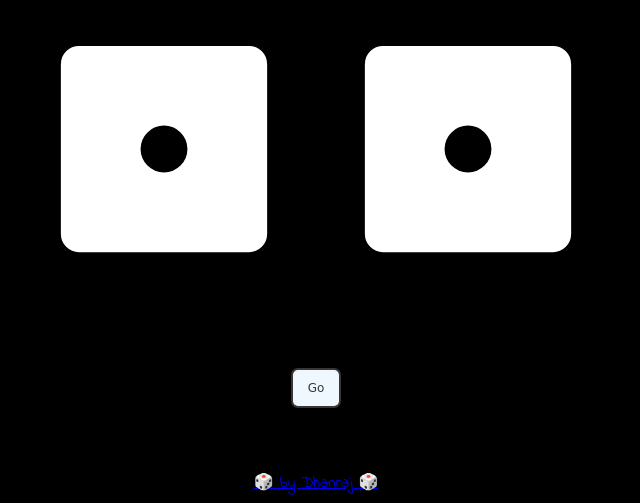
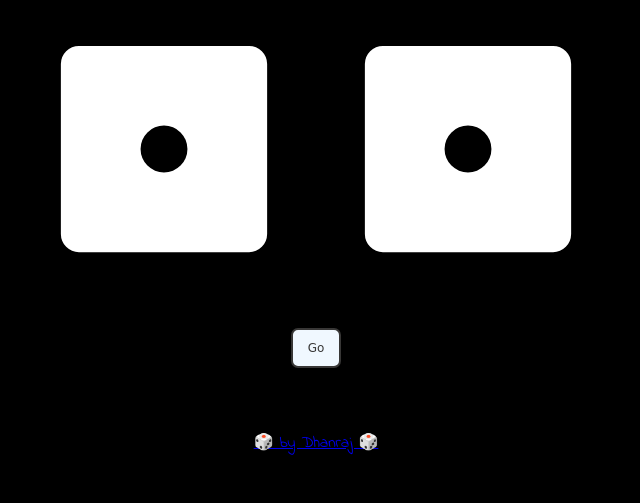
Before and after one commit to DH4NRAJ/dicee-game, a plain HTML site: page index.html in a window 1280 px wide. Shown: the part 302-805 px from the top of the page, without its empty margins (324-964 px from the left). Drawn offline with Linux system fonts and the light colour scheme.

Commit message:
Update style.css

```diff
--- a/style.css
+++ b/style.css
@@ -4,7 +4,7 @@
     margin: auto;
     text-align: center;
     border-bottom-style: solid;
-    border-bottom-width: 90px;
+    border-bottom-width: 50px;
   }
 
   .dice {
```
